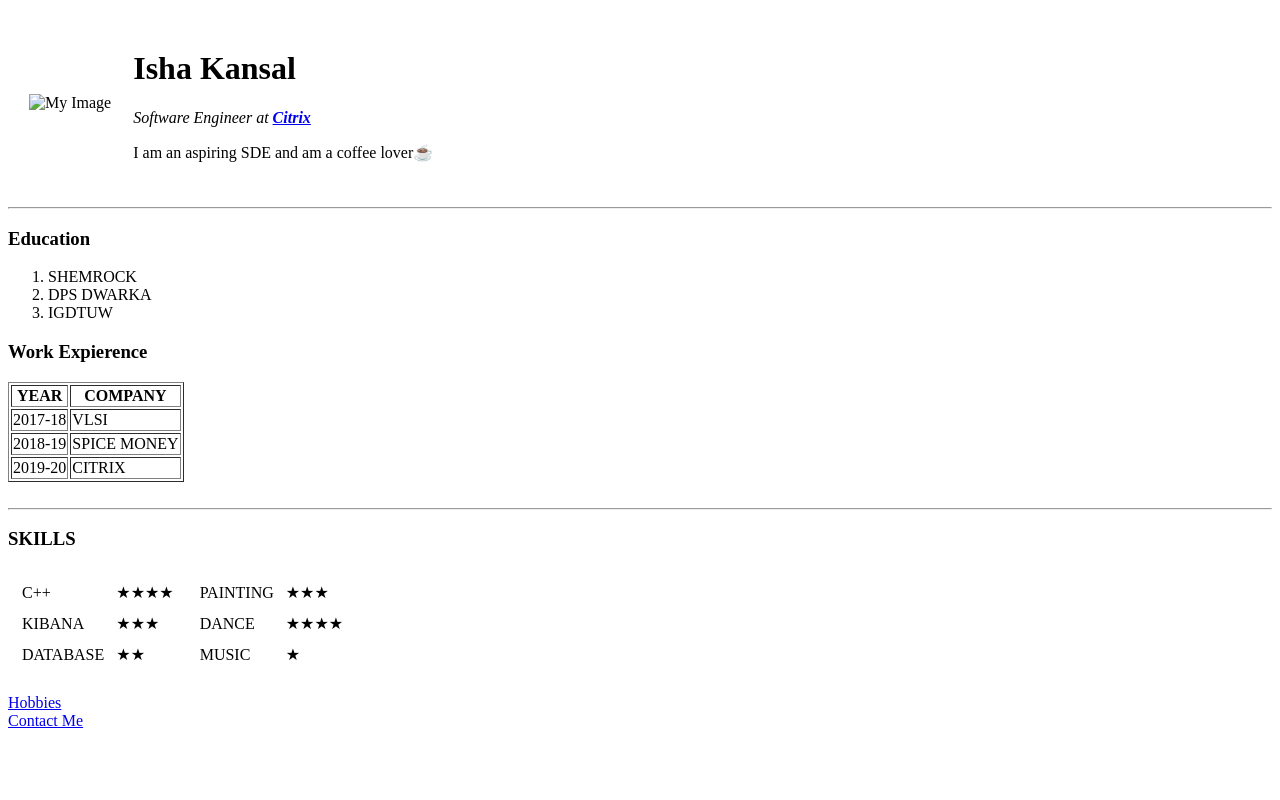
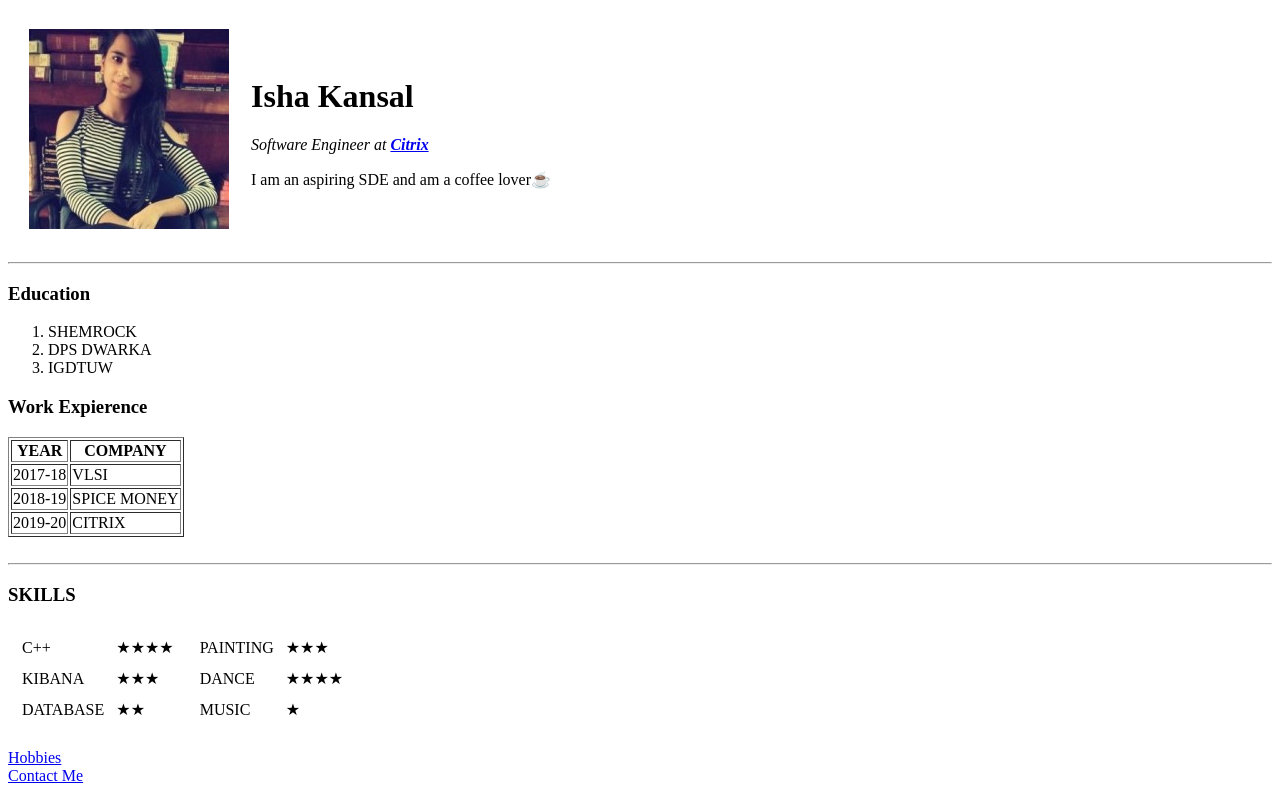
Before and after one commit to 19isha98/Cv, a plain HTML site: page index.html in a window 1280 px wide. Drawn offline with Linux system fonts and the light colour scheme.

Commit message:
Update index.html

```diff
--- a/index.html
+++ b/index.html
@@ -8,7 +8,7 @@
 <body>
     <table cellspacing="20">
         <tr>
-            <td><img src="images/image.jpg" alt="My Image"></td>
+            <td><img src="image.jpg" alt="My Image"></td>
             <td><h1>Isha Kansal</h1>
     <p><em>Software Engineer at <strong><a href="https://www.citrix.com/en-in/?utm_campaign=wwwb0316xa_hpsalesinquiry&utm_medium=paid+search+(sem)&utm_source=g-it-wss-br-ff-en-in-evgr-syst&ctm_programid=wwwb0316xa_hpsalesinquiry&gclid=CjwKCAiAxp-ABhALEiwAXm6Iye5dG08NoBIhwRUT9SHgEiowjeKe3Bm8dKiVbvZRcsB_SxCF77ot8RoCGtcQAvD_BwE">Citrix</a></strong></em></p>
     <p>I am an aspiring SDE and am a coffee lover☕</p></td>
```
